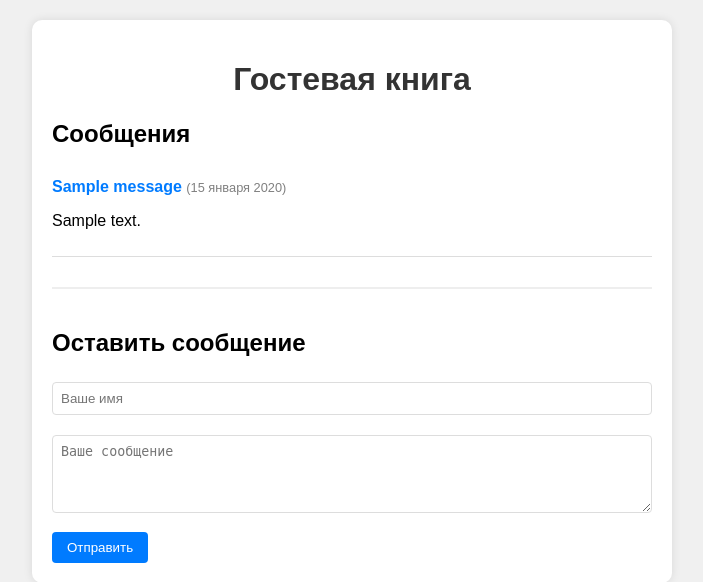
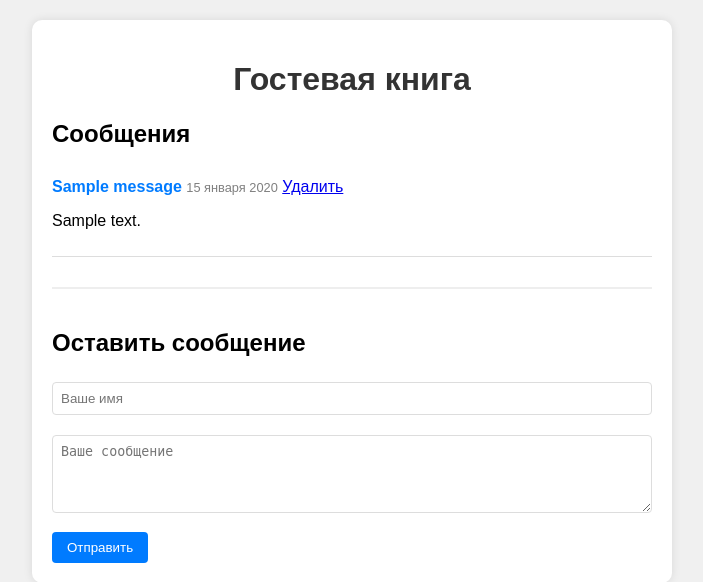
Before and after one commit to Update-lofi/PR11, a Flask app: page / in a window 1280 px wide. Shown: the top 582 px of the page, without its empty margins (288-991 px from the left). Run offline with Flask 3, Linux system fonts and the light colour scheme; tables that the repository leaves empty hold one stand-in row (values such as "Sample post").

Commit message:
Добавлена кнопка удаления с подтверждением

```diff
--- a/guestbook/templates/index.html
+++ b/guestbook/templates/index.html
@@ -12,10 +12,11 @@
 
         {% if messages %}
         {% for msg in messages %}
-            <div class="message {% if loop.index0 % 2 == 0 %}message-even{% else %}message-odd{% endif %}">
-                <strong>{{ msg.name }}</strong> <small>({{ msg.created_at }})</small>
-                <p>{{ msg.message }}</p>
-            </div>
+        <div class="message">
+            <strong>{{ msg.name }}</strong> <small>{{ msg.created_at }}</small>
+            <a href="/delete/{{ msg.id }}" class="delete-btn" onclick="return confirm('Удалить сообщение?')">Удалить</a>
+            <p>{{ msg.message }}</p>
+        </div>
         {% endfor %}
         {% else %}
             <p>Пока нет сообщений. Будьте первым!</p>
```
